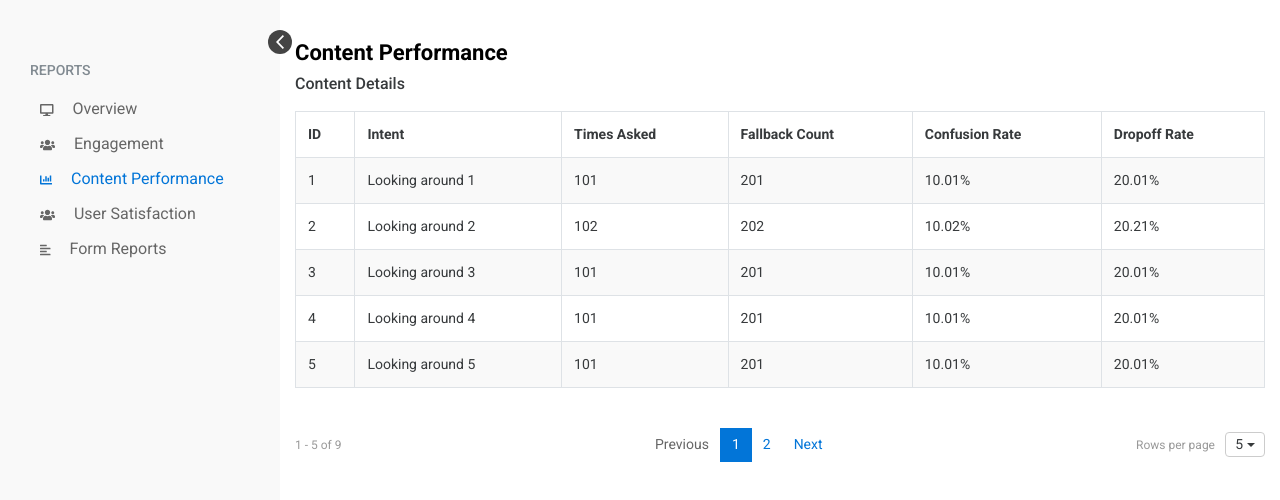
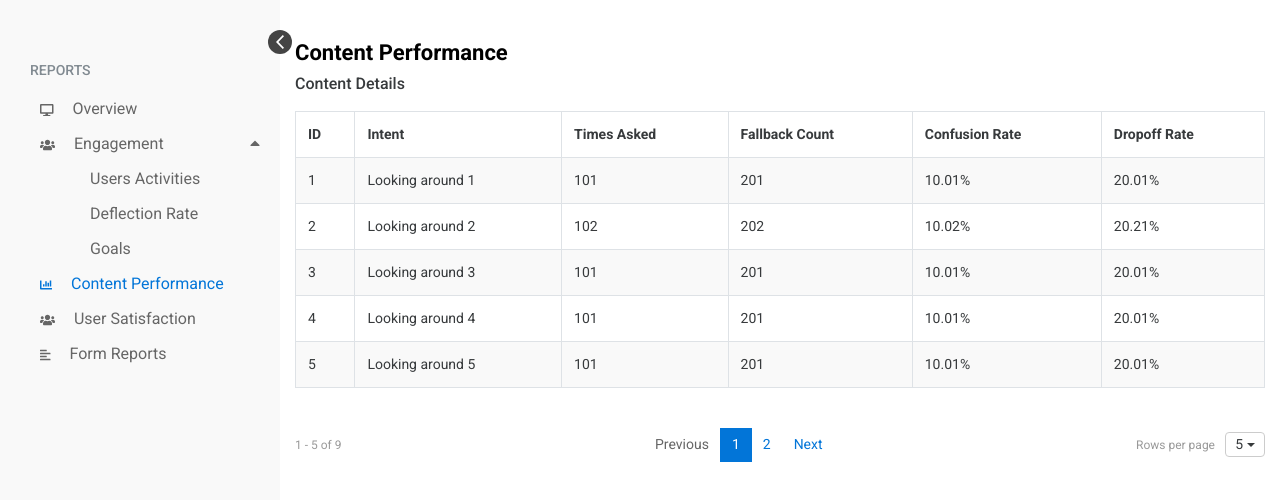
Before and after one commit to leo-le-07/taiger-reporting-js-version, a Vue app: page /#/content-performance in a window 1280 px wide. Shown: the top 500 px of the page. Built offline with nearby package versions, Linux system fonts and the light colour scheme; data requests are answered from the project's data file.

Commit message:
[#166319004] Handle open / collapse engagement menu

```diff
--- a/src/components/ContentDetails.vue
+++ b/src/components/ContentDetails.vue
@@ -181,12 +181,6 @@ export default {
       box-shadow: none;
     }
   }
-
-  .dropdown-menu.show {
-    li {
-      width: 100px;
-    }
-  }
 }
 </style>
 
--- a/src/components/Sidebar.vue
+++ b/src/components/Sidebar.vue
@@ -11,23 +11,40 @@
       <div class="item">
         <router-link to="/" tag="a">
           <span class="icon">
-            <font-awesome-icon :icon="overviewIcon" :size="iconSize" />
+            <font-awesome-icon :icon="icons.overviewIcon" :size="iconSize" />
           </span>
           Overview
         </router-link>
       </div>
-      <div class="item">
+      <div class="item-group">
+        <div class="item" @click="collapses.isEngagementOpen = !collapses.isEngagementOpen">
           <a href="#">
             <span class="icon">
-            <font-awesome-icon :icon="engagementIcon" :size="iconSize" />
+              <font-awesome-icon :icon="icons.engagementIcon" :size="iconSize" />
             </span>
             Engagement
           </a>
+          <span class="expand-collapse-icon">
+            <font-awesome-icon
+              v-show="!collapses.isEngagementOpen"
+              :icon="icons.caretDownIcon"
+            />
+            <font-awesome-icon
+              v-show="collapses.isEngagementOpen"
+              :icon="icons.caretUpIcon"
+            />
+          </span>
+        </div>
+        <div class="sub-item-group" v-show="collapses.isEngagementOpen">
+          <a class="sub-item" href="#">Users Activities</a>
+          <a class="sub-item" href="#">Deflection Rate</a>
+          <a class="sub-item" href="#">Goals</a>
+        </div>
       </div>
       <div class="item">
         <router-link to="/content-performance" tag="a">
           <span class="icon">
-            <font-awesome-icon :icon="contentPerformanceIcon" :size="iconSize" />
+            <font-awesome-icon :icon="icons.contentPerformanceIcon" :size="iconSize" />
           </span>
           {{ isCollapsed ? "Content" : "Content Performance" }}
         </router-link>
@@ -35,7 +52,7 @@
       <div class="item">
         <a href="#">
           <span class="icon">
-            <font-awesome-icon :icon="engagementIcon" :size="iconSize" />
+            <font-awesome-icon :icon="icons.engagementIcon" :size="iconSize" />
           </span>
           {{ isCollapsed ? "Satisfaction" : "User Satisfaction" }}
         </a>
@@ -43,7 +60,7 @@
       <div class="item">
         <a href="#">
           <span class="icon">
-            <font-awesome-icon :icon="formReportsIcon" :size="iconSize" />
+            <font-awesome-icon :icon="icons.formReportsIcon" :size="iconSize" />
           </span>
           {{ isCollapsed ? "Form Report" : "Form Reports" }}
         </a>
@@ -58,7 +75,9 @@ import {
   faUsers,
   faChartBar,
   faThumbsUp,
-  faAlignLeft
+  faAlignLeft,
+  faCaretDown,
+  faCaretUp
 } from '@fortawesome/free-solid-svg-icons'
 
 import ArrowBackIcon from '@/assets/arrow-back-ios-24px.svg'
@@ -68,11 +87,18 @@ export default {
   props: ['isCollapsed', 'toggleCollapsed'],
   data () {
     return {
+      icons: {
         overviewIcon: faDesktop,
         engagementIcon: faUsers,
         contentPerformanceIcon: faChartBar,
         userSatisfactionIcon: faThumbsUp,
-      formReportsIcon: faAlignLeft
+        formReportsIcon: faAlignLeft,
+        caretDownIcon: faCaretDown,
+        caretUpIcon: faCaretUp
+      },
+      collapses: {
+        isEngagementOpen: true
+      }
     }
   },
   components: {
@@ -117,15 +143,24 @@ export default {
 
 .item-list {
   padding-left: 10px;
+  padding-right: 20px;
+
+  .item-group {
+    .item > a {
+      width: calc(100% - 10px);
+    }
+  }
 
   .item {
     display: flex;
+    justify-content: space-between;
     line-height: 35px;
     color: $gray600;
     font-size: $fontSizeNormal;
 
     &:hover {
       color: $primary;
+      cursor: pointer;
 
       svg {
         fill: $primary;
@@ -148,6 +183,21 @@ export default {
 
     .icon {
       margin-right: 15px;
+    }
+  }
+
+  .sub-item-group {
+    display: flex;
+    flex-direction: column;
+
+    .sub-item {
+      line-height: 35px;
+      color: $gray600;
+      padding-left: 50px;
+
+      &:hover {
+        color: $primary;
+      }
     }
   }
 
```
Lines whose indentation alone changed are shown as unchanged.
